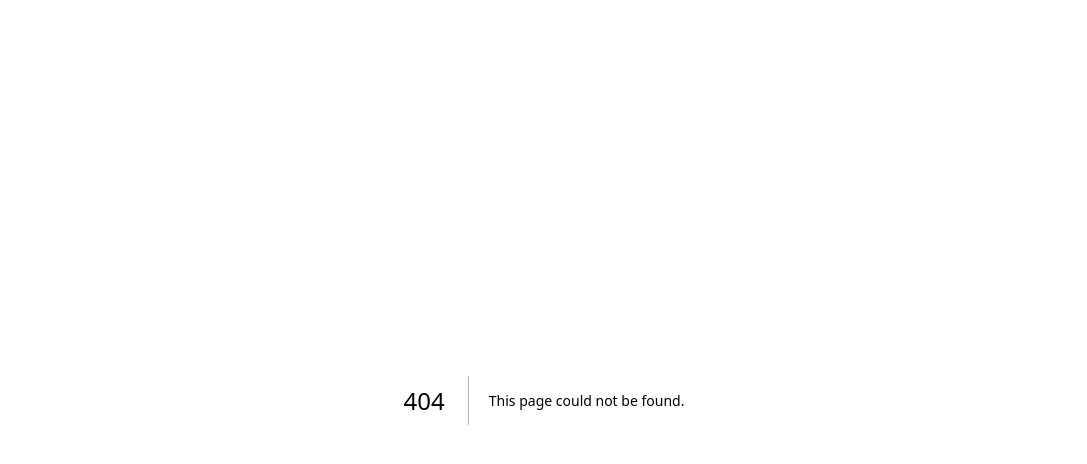
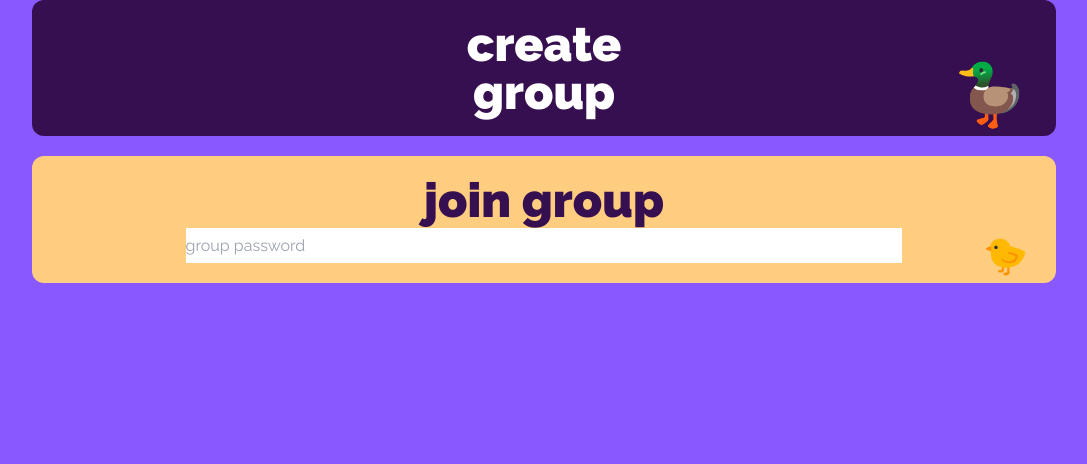
Before and after one commit to kenyounot123/headstarter-hackathon-1, a Next.js app: page /home in a window 1280 px wide. Before the commit this address had no page. Shown: the top 464 px of the page, without its empty margins (96-1183 px from the left). Built offline with nearby package versions, Linux system fonts and the light colour scheme.

Commit message:
Create home route and call to action buttons. Create GroupCard component to display groups

```diff
--- /dev/null
+++ b/app/components/GroupCard.tsx
@@ -0,0 +1,3 @@
+export default function GroupCard() {
+
+}
--- /dev/null
+++ b/app/home/page.tsx
@@ -0,0 +1,19 @@
+import Link from 'next/link'
+
+export default function Home() {
+  return (
+    <div className='flex flex-col gap-5'>
+      <button className='rounded-xl flex justify-center py-5 w-[80%] mx-auto bg-primary-accent-color text-primary-text-color relative'>
+        <p className='text-5xl font-[900]'>create <span className="block">group</span></p>
+        <div className='text-6xl absolute bottom-3 right-7'>🦆</div>
+      </button>
+      <button className='rounded-xl flex justify-center py-5 w-[80%] mx-auto bg-secondary-accent-color text-primary-accent-color relative'>
+        <div className='flex flex-col gap-1 items-center w-[70%]'>
+          <p className='text-5xl font-[900]'>join group</p>
+          <input className="w-full py-2" type="text" placeholder='group password'/>
+        </div>
+        <div className='text-4xl absolute bottom-2 right-7'>🐤</div>
+      </button>
+    </div>
+  )
+}
```
